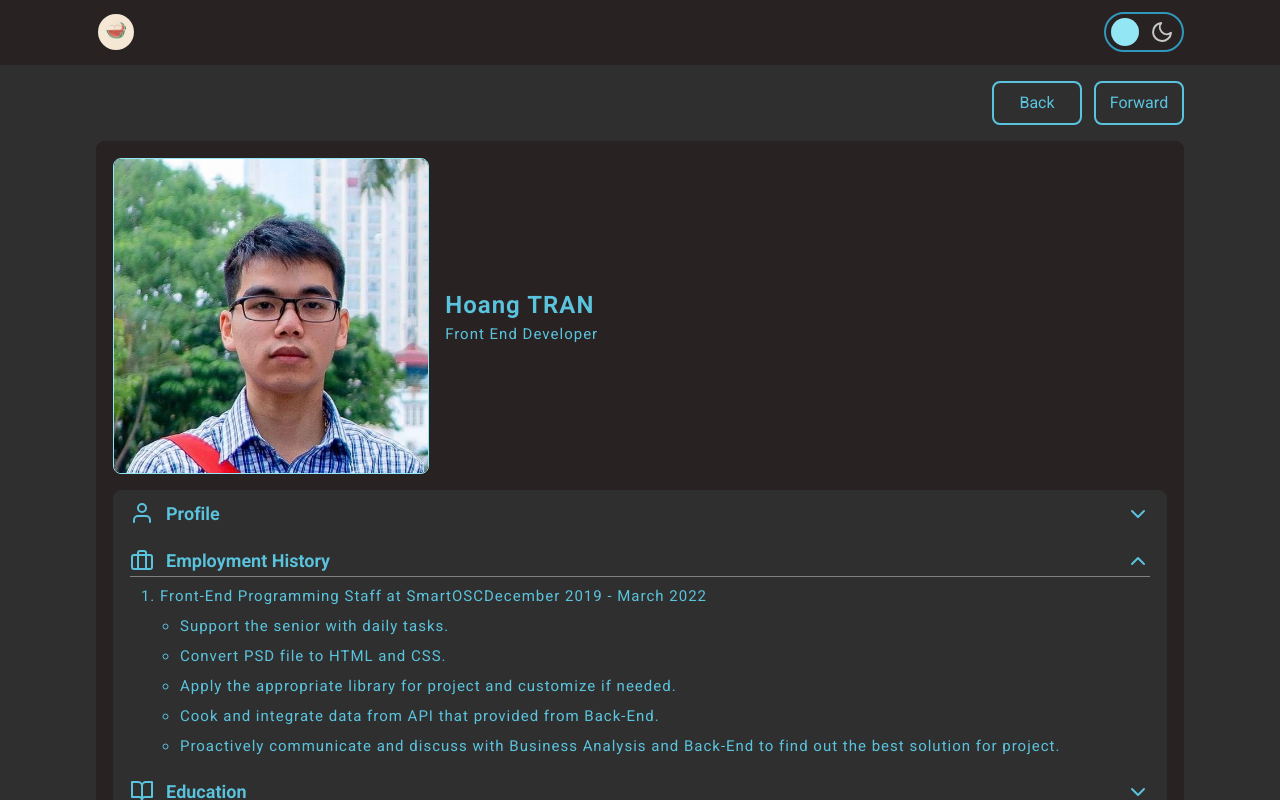
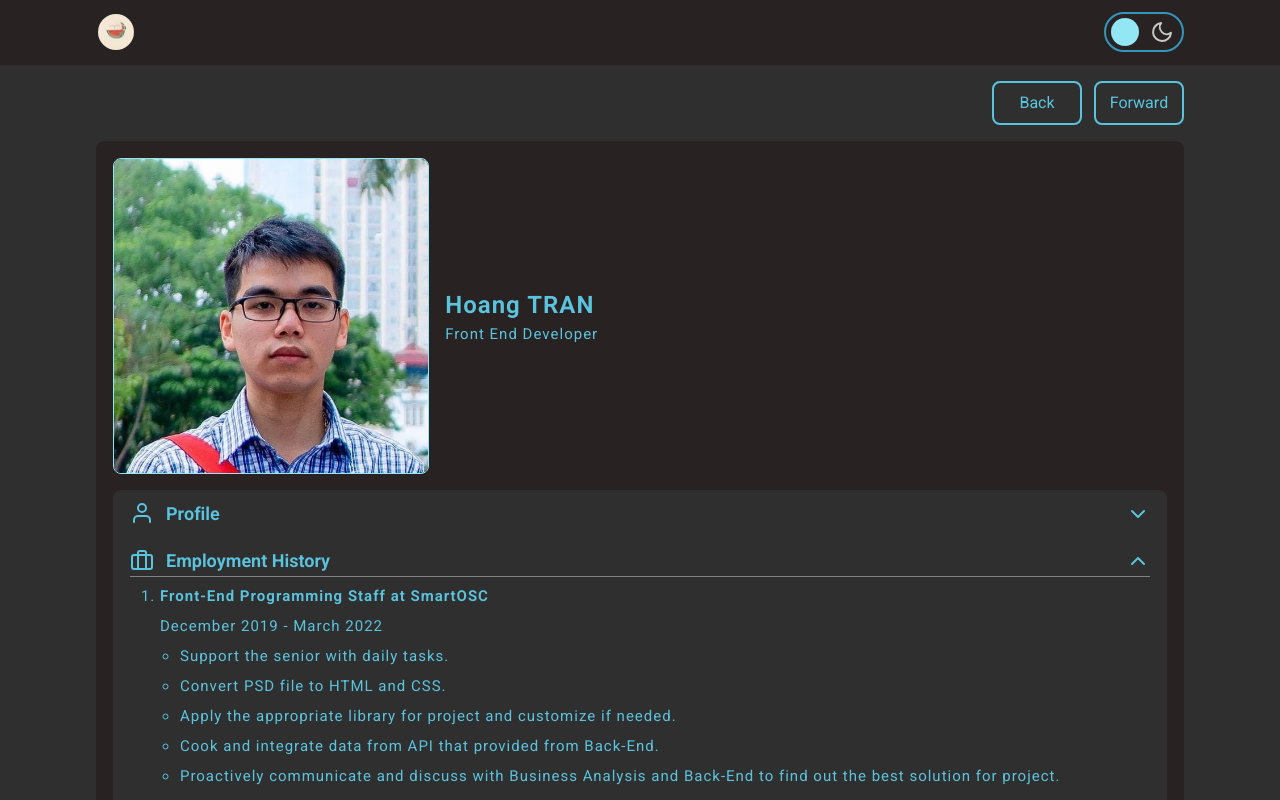
Before and after one commit to thewhalermelon/reactjsbaseproject, a React (Create React App) app: page /portfolio in a window 1280 px wide. Both pictures are taken after a click on the button "Employment History". Shown: the top 800 px of the page. Built offline with nearby package versions, Linux system fonts and the light colour scheme.

Commit message:
dev: wip

```diff
--- a/src/assets/styles/_global.scss
+++ b/src/assets/styles/_global.scss
@@ -24,6 +24,8 @@ body {
   min-height: calc(100vh - 65px);
   padding: 1rem 1.5rem;
   position: relative;
+
+  @include transition();
 
   .primary-btn {
     background-color: transparent;
--- a/src/components/Accordion/Accordion.scss
+++ b/src/components/Accordion/Accordion.scss
@@ -69,6 +69,13 @@
 
           ol {
             padding-left: 30px;
+
+            li {
+              p {
+                font-weight: 600;
+                margin-bottom: 0;
+              }
+            }
           }
 
           ul {
--- a/src/components/Accordion/index.js
+++ b/src/components/Accordion/index.js
@@ -35,8 +35,8 @@ const AccordionComponent = ({ data }) => {
                     <>
                       {bodyItem.title ? (
                         <li key={bodyIndex}>
-                          {bodyItem.title}
-                          {bodyItem.subtitle}
+                          <p>{bodyItem.title}</p>
+                          <span>{bodyItem.subtitle}</span>
                           <ul>
                             {bodyItem.content.map((contentItem, contentIndex) => {
                               return <li key={contentIndex}>{contentItem}</li>;
```
